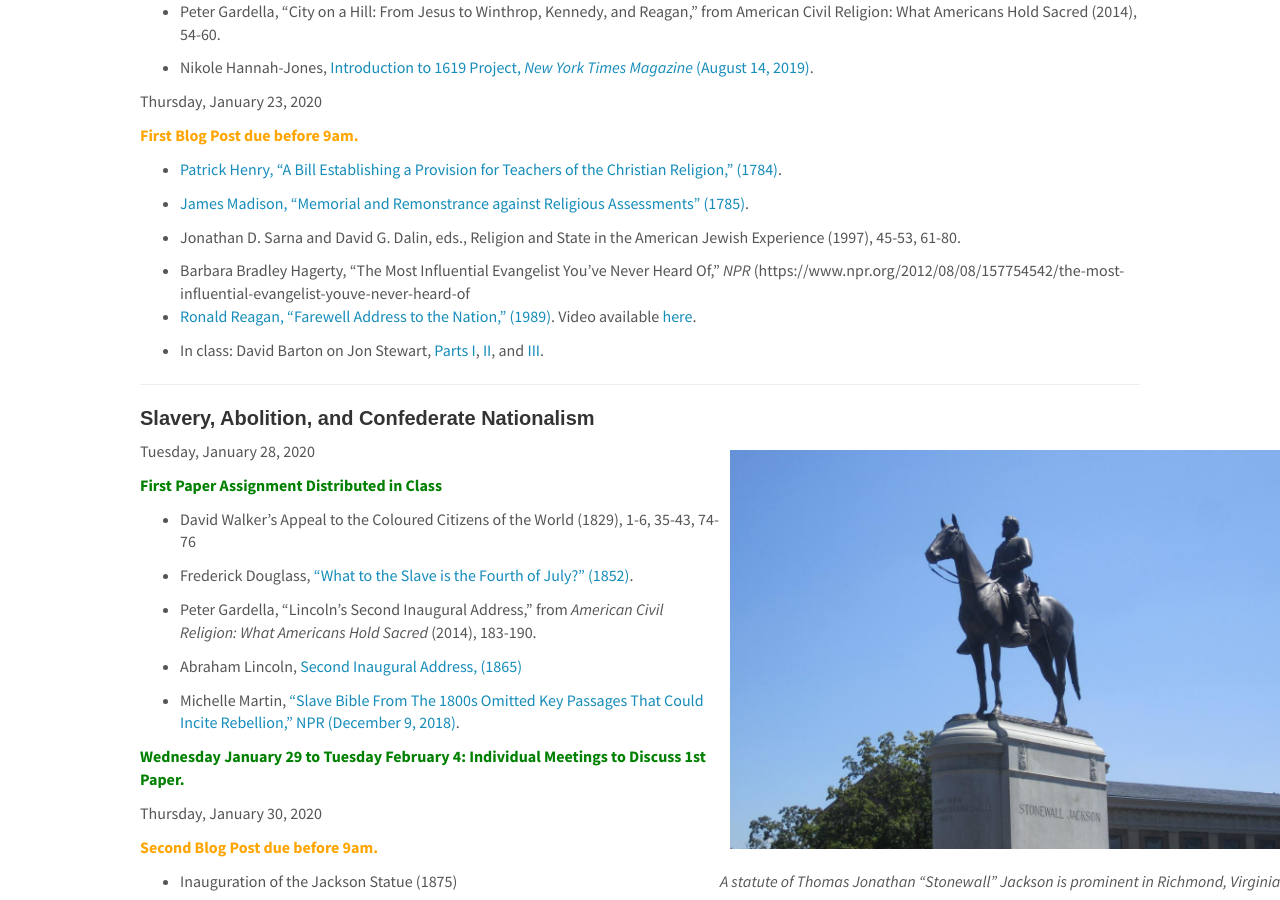
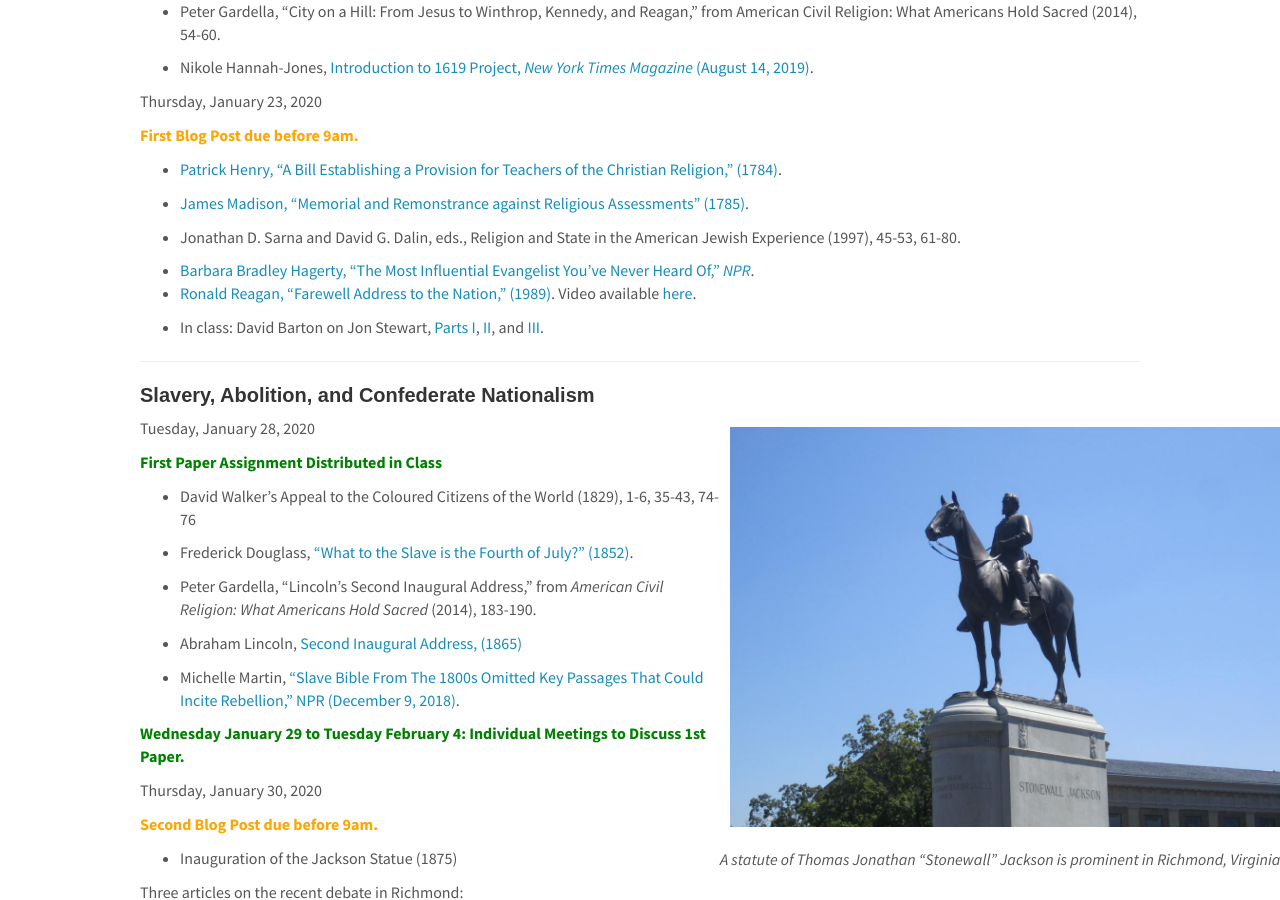
Before and after one commit to cyrusobrien/cyrusobrien, a Jekyll site: the page built from _pages/RelPol225.md, in a window 1280 px wide and 900 px high, scrolled down 3771 px. Built offline with Jekyll 4.4.1, drawn with Linux system fonts in a browser that asks for light colours.

Commit message:
fixing borken link

```diff
--- a/_pages/RelPol225.md
+++ b/_pages/RelPol225.md
@@ -155,7 +155,7 @@ Thursday, January 23, 2020
 
 * Jonathan D. Sarna and David G. Dalin, eds., Religion and State in the American Jewish Experience (1997), 45-53, 61-80.
 
-* Barbara Bradley Hagerty, “The Most Influential Evangelist You’ve Never Heard Of,” _NPR_ (https://www.npr.org/2012/08/08/157754542/the-most-influential-evangelist-youve-never-heard-of
+* [Barbara Bradley Hagerty, “The Most Influential Evangelist You’ve Never Heard Of,” _NPR_](https://www.npr.org/2012/08/08/157754542/the-most-influential-evangelist-youve-never-heard-of).
 * [Ronald Reagan, “Farewell Address to the Nation,” (1989)](https://www.reaganfoundation.org/media/128652/farewell.pdf). Video available [here](https://www.youtube.com/watch?v=UKVsq2daR8Q).
 
 
```
